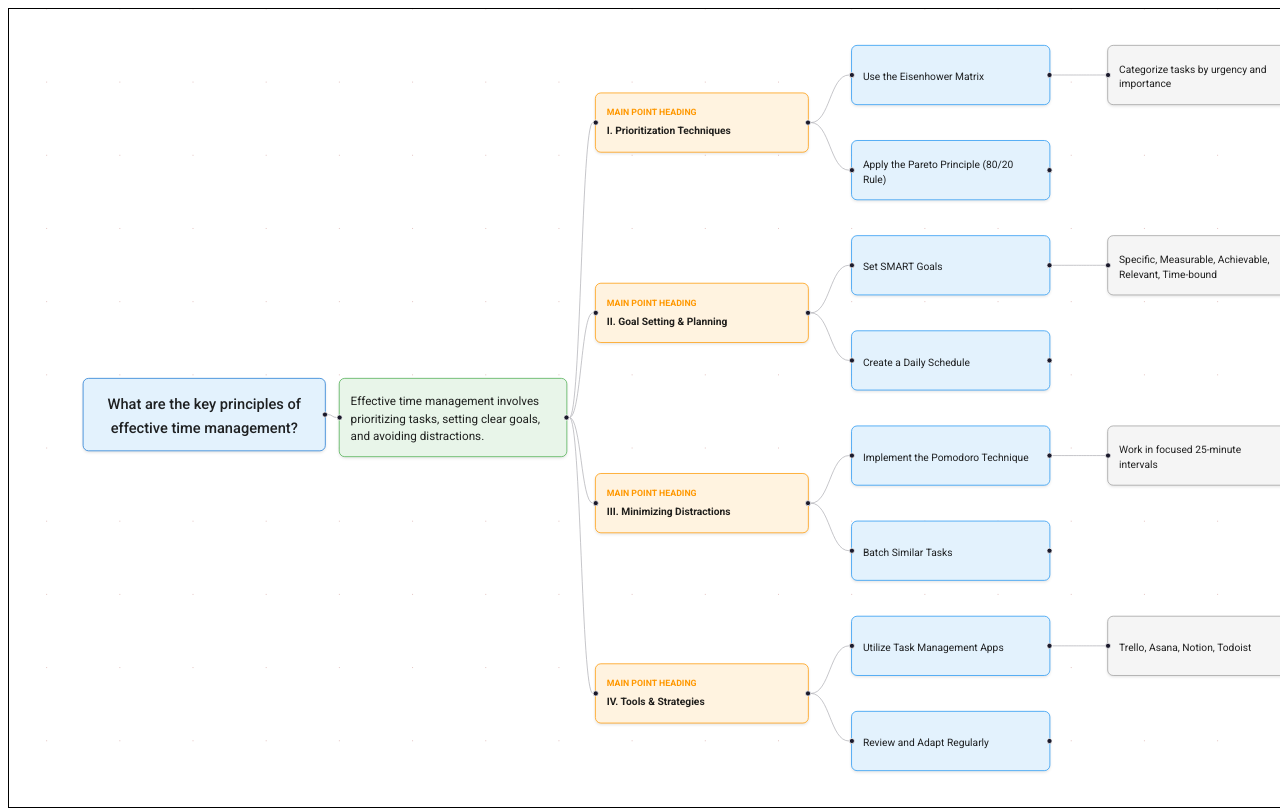
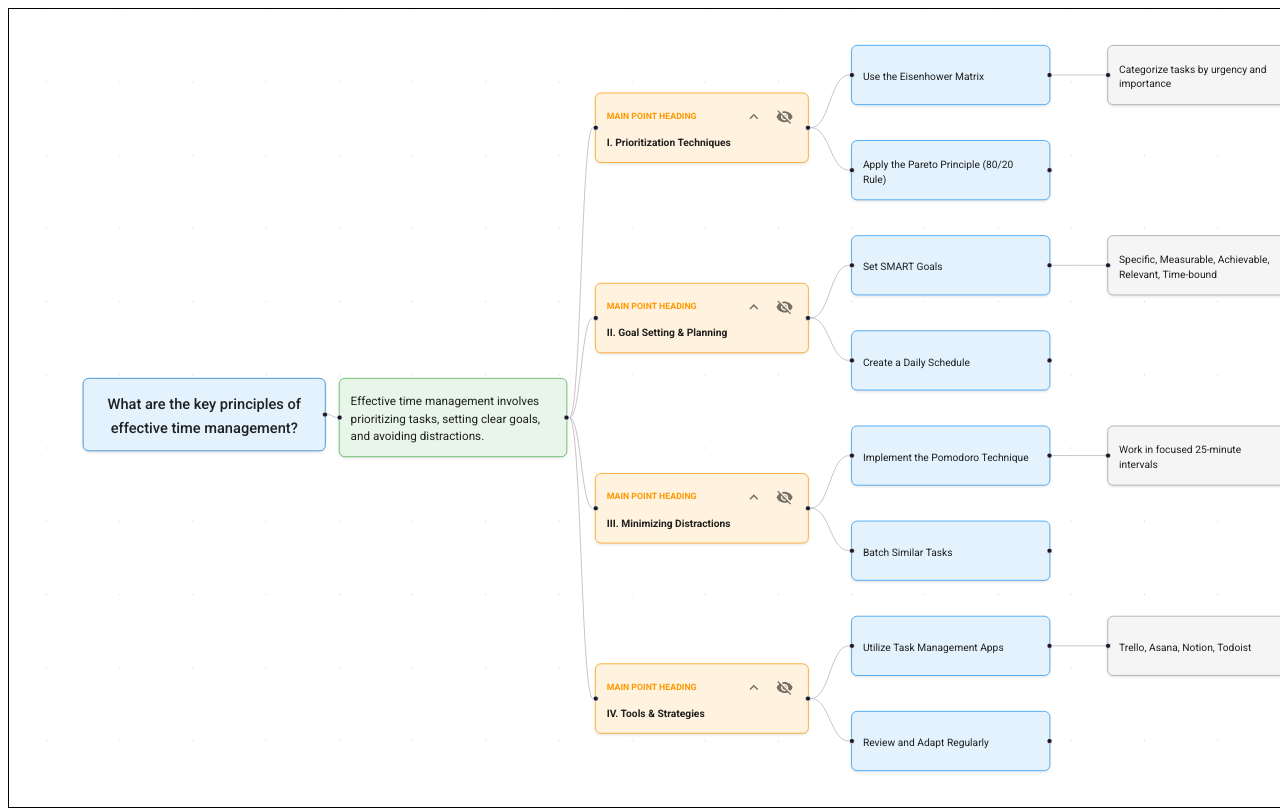
Before and after one commit to Dnyaneshwar150/mindprep-ai, a Next.js app: page / in a window 1280 px wide. Shown: the top 812 px of the page. Built offline with nearby package versions, Linux system fonts and the light colour scheme; what @mui/material-nextjs would draw is missing.

Commit message:
feat:add collapse and exand functionality

```diff
--- a/src/Components/nodes/MainPointHeadingNode.tsx
+++ b/src/Components/nodes/MainPointHeadingNode.tsx
@@ -1,30 +1,58 @@
 // src/components/nodes/MainPointHeadingNode.tsx
 import React from 'react';
 import { Handle, NodeProps, Position, Node } from '@xyflow/react';
-import { Typography } from '@mui/material';
+import { Typography, IconButton, Box, Tooltip } from '@mui/material';
+import { ExpandMore, ExpandLess, Visibility, VisibilityOff } from '@mui/icons-material';
 import { MainPointHeadingNodeData, ComponentType } from '@/types';
 import NodeWrapper from '../NodeWrapper';
 
 export default function MainPointHeadingNode({ data }: NodeProps<Node<MainPointHeadingNodeData>>) {
   if (!data.label) return null;
 
+  const handleToggleContent = () => {
+    data.onToggleContentExpand?.(data.nodeId);
+  };
+
+  const handleToggleChildren = () => {
+    data.onToggleChildrenVisibility?.(data.nodeId);
+  };
 
   return (
     <NodeWrapper
       sx={{
-        borderColor: '#ff9800', // Material-UI orange for headings
-        backgroundColor: '#fff3e0', // Light orange background
-        width: '260px', // Slightly smaller
+        borderColor: '#ff9800',
+        backgroundColor: '#fff3e0',
+        width: '260px',
       }}
     >
-      <Typography variant="caption" sx={{ color: '#ff9800', fontWeight: 'bold', mb: 0.5 }}>
-        {data.type === ComponentType.MainPointHeading ? 'MAIN POINT HEADING' : ''}
-      </Typography>
-      <Typography variant='subtitle2' sx={{ fontWeight: 'bold' }}>
-        {data.label}
-      </Typography>
+      {/* Header with buttons */}
+      <Box display="flex" justifyContent="space-between" alignItems="center" width="100%">
+        <Typography variant="caption" sx={{ color: '#ff9800', fontWeight: 'bold' }}>
+          {data.type === ComponentType.MainPointHeading ? 'MAIN POINT HEADING' : ''}
+        </Typography>
 
-      {/* Handles: From Answer (top), To Main Points (bottom) */}
+        <Box display="flex" gap={1}>
+          <Tooltip title="Toggle content">
+            <IconButton size="small" onClick={handleToggleContent}>
+              {data.isExpanded ? <ExpandLess /> : <ExpandMore />}
+            </IconButton>
+          </Tooltip>
+
+          <Tooltip title="Show/Hide Children">
+            <IconButton size="small" onClick={handleToggleChildren}>
+              {data.areChildrenVisible ? <VisibilityOff /> : <Visibility />}
+            </IconButton>
+          </Tooltip>
+        </Box>
+      </Box>
+
+      {/* Label content - shown only if expanded */}
+      {data.isExpanded && (
+        <Typography variant="subtitle2" sx={{ fontWeight: 'bold', mt: 1 }}>
+          {data.label}
+        </Typography>
+      )}
+
       <Handle type="target" position={Position.Left} id="heading-from-answer" />
       <Handle type="source" position={Position.Right} id="heading-to-main-point" />
     </NodeWrapper>
--- a/src/app/Workflow/Workflow.tsx
+++ b/src/app/Workflow/Workflow.tsx
@@ -4,7 +4,7 @@ import { initialEdges, initialNodes } from '@/constants';
 import "@xyflow/react/dist/style.css";
 import Grid from '@mui/material/Grid'
 import { Background, BackgroundVariant, ReactFlow, useNodesState, useEdgesState, ConnectionMode, Connection, MarkerType, NodeTypes } from '@xyflow/react'
-import React, { useCallback } from 'react'
+import React, { useCallback, useMemo, useState } from 'react'
 import { v4 as uuid } from "uuid";
 import QuestionNode from '@/Components/nodes/QuestionNode';
 import AnswerNode from '@/Components/nodes/AnswerNode';
@@ -31,35 +31,99 @@ const edgeTypes = {
 }
 
 function Workflow() {
-    const { nodes:parsedNodes, edges:parsedEdges } = parseJsonToNodesEdges(jsonData);
+     const { nodes: parsedNodes, edges: parsedEdges } = parseJsonToNodesEdges(jsonData);
+  const layouted = getLayoutedElements(parsedNodes, parsedEdges);
 
-    console.log("intialNodes",initialNodes)
+  const [nodes, setNodes, onNodesChange] = useNodesState(layouted.nodes);
+  const [edges, setEdges, onEdgesChange] = useEdgesState(layouted.edges);
 
-const layouted = getLayoutedElements(parsedNodes, parsedEdges);
-console.log("layoutedNodes",layouted.nodes)
-const [nodes, setNodes, onNodesChange] = useNodesState(layouted.nodes);
-const [edges, setEdges, onEdgesChange] = useEdgesState(layouted.edges);
+  const [expandedNodes, setExpandedNodes] = useState<Record<string, boolean>>({});
+  const [visibleChildrenMap, setVisibleChildrenMap] = useState<Record<string, boolean>>({});
 
-    const onConnect = useCallback((connection:Connection) => {
-        const edge = {
-          ...connection,
-          type:'wire',
-          markerEnd:{
-            type:MarkerType.ArrowClosed,
-            height:20,
-            width:20,
-            color:"#A9A9A9"
-          },
-          id:uuid(),
-        }
-        setEdges((eds) => eds.concat(edge))
-    },[])
+  const onConnect = useCallback((connection: Connection) => {
+    const edge = {
+      ...connection,
+      type: 'wire',
+      markerEnd: {
+        type: MarkerType.ArrowClosed,
+        height: 20,
+        width: 20,
+        color: "#A9A9A9"
+      },
+      id: uuid(),
+    };
+    setEdges((eds) => eds.concat(edge));
+  }, []);
+
+  // Toggle node content
+  const handleToggleContentExpand = useCallback((nodeId: string) => {
+    setExpandedNodes(prev => ({
+      ...prev,
+      [nodeId]: !prev[nodeId]
+    }));
+  }, []);
+
+  // Toggle children visibility
+  const handleToggleChildrenVisibility = useCallback((nodeId: string) => {
+    setVisibleChildrenMap(prev => ({
+      ...prev,
+      [nodeId]: !prev[nodeId]
+    }));
+  }, []);
+
+  // Enhance node data with handlers + isExpanded state
+  const enhancedNodes = useMemo(() => {
+    return nodes.map((node) => ({
+      ...node,
+      data: {
+        ...node.data,
+        nodeId: node.id,
+        isExpanded: expandedNodes[node.id] ?? true,
+        areChildrenVisible: visibleChildrenMap[node.id] ?? true,
+        onToggleContentExpand: handleToggleContentExpand,
+        onToggleChildrenVisibility: handleToggleChildrenVisibility,
+      },
+    }));
+  }, [nodes, expandedNodes, visibleChildrenMap]);
+
+  // Filter edges and hidden children
+  const filteredEdges = useMemo(() => {
+    return edges.filter(edge => {
+      const parentHiddenChildren = visibleChildrenMap[edge.source] === false;
+      return !parentHiddenChildren;
+    });
+  }, [edges, visibleChildrenMap]);
+
+  // const visibleNodeIds = new Set(filteredEdges.flatMap(edge => [edge.source, edge.target]));
+ const filteredNodes = useMemo(() => {
+  // Step 1: Build parent map
+  const parentMap = new Map<string, string>();
+  edges.forEach(edge => {
+    parentMap.set(edge.target, edge.source);
+  });
+
+  // Step 2: Check ancestors recursively
+  const isVisible = (nodeId: string): boolean => {
+    let currentId = nodeId;
+    while (parentMap.has(currentId)) {
+      const parentId = parentMap.get(currentId)!;
+      if (visibleChildrenMap[parentId] === false) return false;
+      currentId = parentId;
+    }
+    return true;
+  };
+
+  // Step 3: Filter only visible nodes
+  return enhancedNodes.filter(node => isVisible(node.id));
+}, [enhancedNodes, visibleChildrenMap, edges]);
+
+  console.log(filteredNodes)
 
     return (
         <Grid container sx={{ border: "1px solid black", height: "100vh", width: "200vh", position: "relative", bgcolor: "white" ,display:"flex",justifyContent:'center',alignItems:"center" }} >
             <ReactFlow
-                nodes={nodes}
-                edges={edges}
+                nodes={filteredNodes}
+                edges={filteredEdges}
                 onNodesChange={onNodesChange}
                 onEdgesChange={onEdgesChange}
                 onConnect={onConnect}
--- a/src/types/index.tsx
+++ b/src/types/index.tsx
@@ -26,9 +26,15 @@ export type AnswerNodeData = BaseNodeData & {
   score?: number; // Example: for grading an answer
 };
 
-export type MainPointHeadingNodeData = BaseNodeData & {
-  type: ComponentType.MainPointHeading;
-};
+export interface MainPointHeadingNodeData {
+  type: ComponentType;
+ nodeId: string;
+  label: string;
+  isExpanded: boolean;
+  areChildrenVisible: boolean;
+  onToggleContentExpand?: (nodeId: string) => void;
+  onToggleChildrenVisibility?: (nodeId: string) => void;
+}
 
 export type MainPointNodeData = BaseNodeData & {
   type: ComponentType.MainPoint;
```
